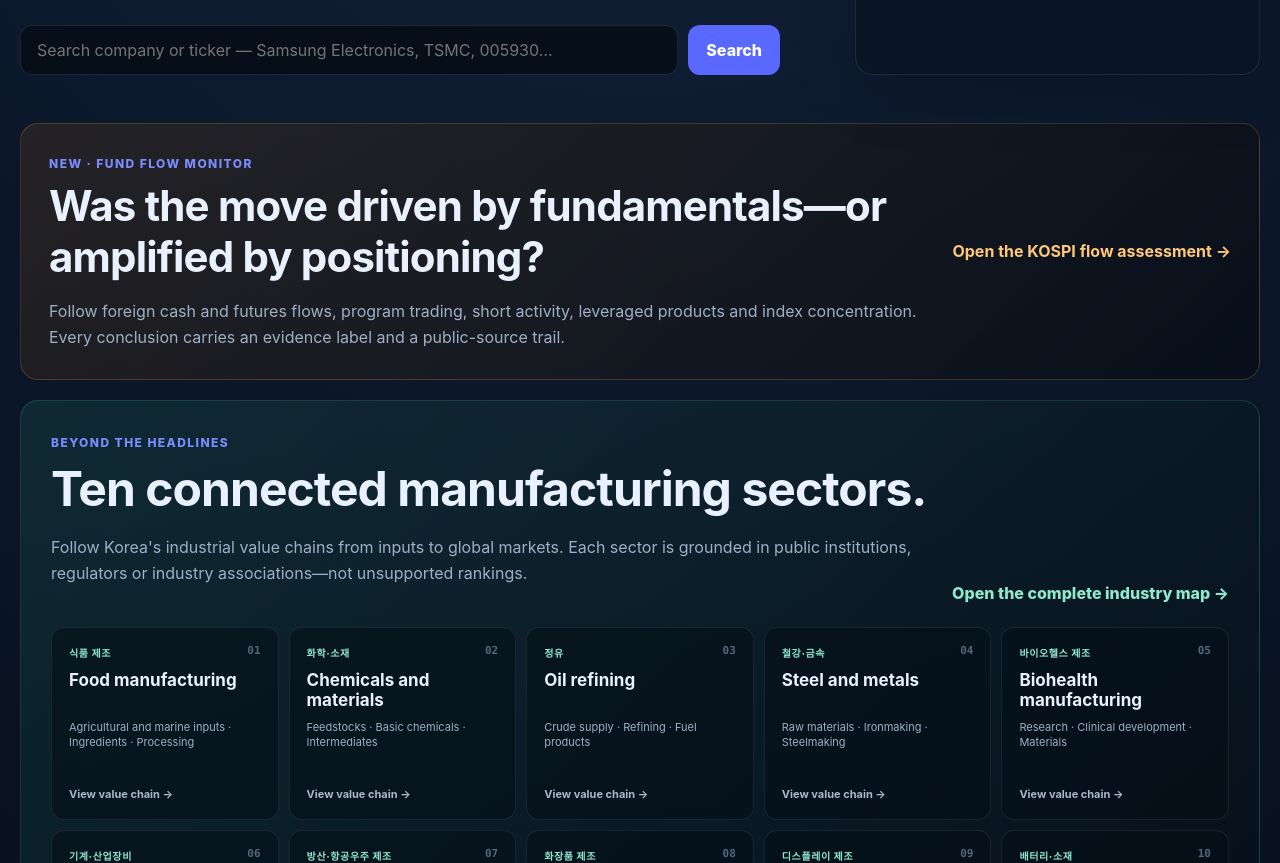
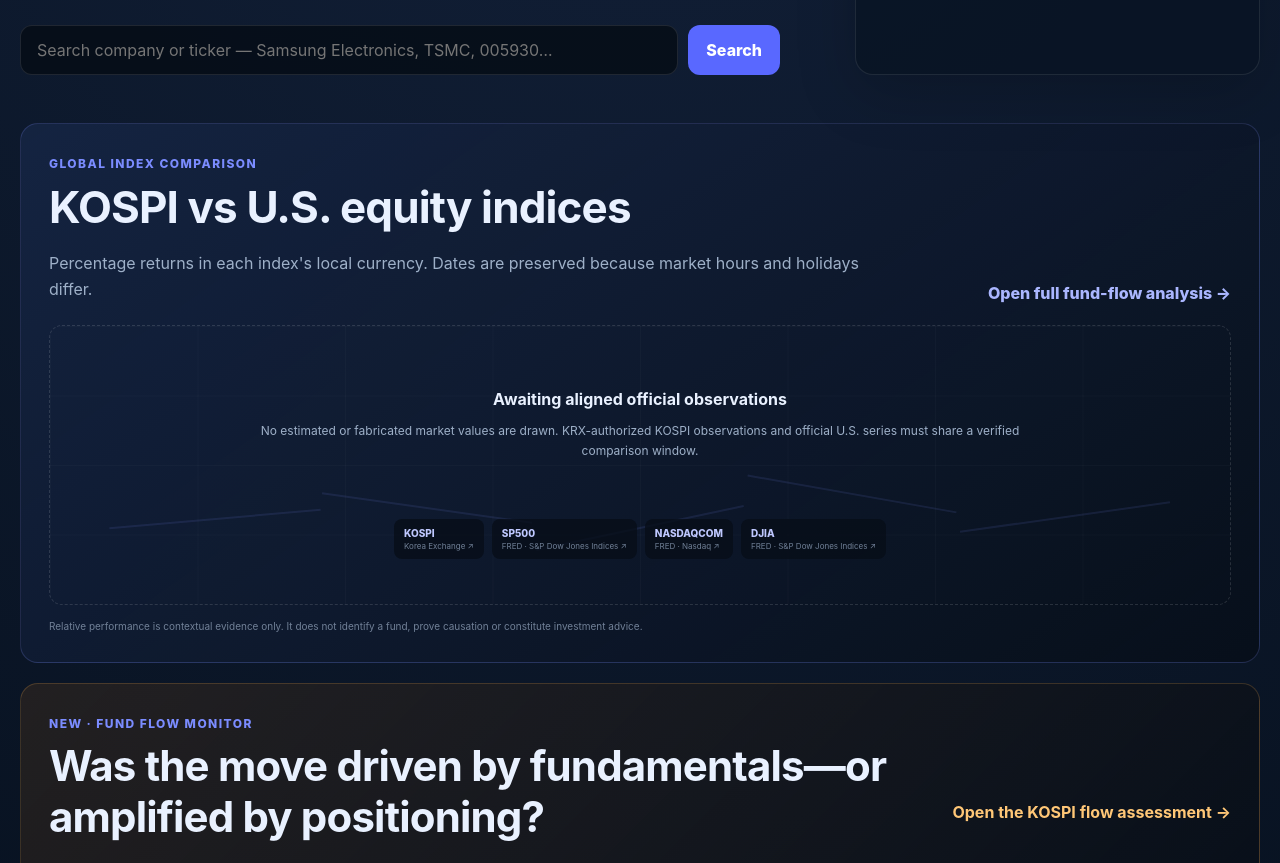
Before and after one commit to bobee8585-bit/korea-market-portal, a Next.js app: page / in a window 1280 px wide. Shown: the part 440-1303 px from the top of the page. Built offline with nearby package versions, Linux system fonts and the light colour scheme; no server answers; the database is empty.

Commit message:
feat: show global index comparison chart on homepage

```diff
--- a/app/globals.css
+++ b/app/globals.css
@@ -411,3 +411,38 @@
 .comparisonLimits strong { width: 100%; color: #cbd6e6; }
 @media (max-width: 800px) { .benchmarkDirectory { grid-template-columns: 1fr 1fr; } }
 @media (max-width: 520px) { .benchmarkDirectory { grid-template-columns: 1fr; } }
+
+.indexComparisonHome { margin: 20px 0; padding: 28px; border: 1px solid rgba(130,146,255,.2); border-radius: 18px; background: linear-gradient(145deg,rgba(21,36,66,.96),rgba(7,14,24,.84)); }
+.indexComparisonIntro { display: grid; grid-template-columns: minmax(0,1fr) auto; gap: 24px; align-items: end; }
+.indexComparisonIntro h2 { font-size: clamp(26px,4vw,44px); }
+.indexComparisonIntro p { max-width: 850px; margin-bottom: 0; }
+.indexComparisonIntro > a { color: #aab6ff; font-weight: 800; }
+.returnChart { margin-top: 22px; overflow-x: auto; border: 1px solid rgba(255,255,255,.07); border-radius: 13px; }
+.returnChartHead, .returnChartRow { display: grid; grid-template-columns: 210px repeat(3,minmax(180px,1fr)); gap: 14px; min-width: 820px; align-items: center; padding: 13px 16px; }
+.returnChartHead { color: #718097; background: rgba(255,255,255,.035); font-size: 9px; }
+.returnChartRow { border-top: 1px solid rgba(255,255,255,.06); }
+.returnChartRow > div:first-child { display: grid; gap: 4px; }
+.returnChartRow small { color: #718097; }
+.returnTrack { position: relative; height: 32px; background: rgba(255,255,255,.025); border-radius: 7px; overflow: hidden; }
+.returnZero { position: absolute; top: 0; bottom: 0; left: 50%; width: 1px; background: rgba(255,255,255,.18); }
+.returnFill { position: absolute; top: 9px; height: 14px; }
+.returnFill.positive { left: 50%; background: linear-gradient(90deg,#4fae91,#79ddb9); }
+.returnFill.negative { right: 50%; background: linear-gradient(90deg,#ff96a6,#d65970); }
+.returnTrack b { position: absolute; right: 7px; top: 8px; font-size: 10px; }
+.returnMissing { position: absolute; inset: 0; display: grid; place-items: center; color: #536177; }
+.chartAwaiting { position: relative; min-height: 280px; display: grid; place-items: center; gap: 16px; margin-top: 22px; padding: 42px 28px 24px; overflow: hidden; border: 1px dashed rgba(255,255,255,.13); border-radius: 13px; text-align: center; }
+.chartAwaiting > div:not(.chartGrid) { position: relative; z-index: 2; }
+.chartAwaiting p { max-width: 760px; margin-bottom: 0; font-size: 12px; }
+.chartGrid { position: absolute; inset: 0; opacity: .45; background-image: linear-gradient(rgba(255,255,255,.055) 1px,transparent 1px),linear-gradient(90deg,rgba(255,255,255,.055) 1px,transparent 1px); background-size: 100% 25%,12.5% 100%; }
+.chartGrid i { position: absolute; bottom: 18%; width: 18%; height: 2px; background: rgba(130,146,255,.25); transform: rotate(-5deg); }
+.chartGrid i:nth-child(1) { left: 5%; bottom: 30%; }
+.chartGrid i:nth-child(2) { left: 23%; bottom: 34%; transform: rotate(8deg); }
+.chartGrid i:nth-child(3) { left: 41%; bottom: 27%; transform: rotate(-12deg); }
+.chartGrid i:nth-child(4) { left: 59%; bottom: 39%; transform: rotate(10deg); }
+.chartGrid i:nth-child(5) { left: 77%; bottom: 31%; transform: rotate(-8deg); }
+.chartSourceLegend { display: flex; flex-wrap: wrap; justify-content: center; gap: 8px; }
+.chartSourceLegend a { display: grid; gap: 2px; padding: 8px 10px; border-radius: 8px; background: rgba(7,14,24,.78); text-align: left; }
+.chartSourceLegend span { color: #bfc8ff; font-size: 10px; font-weight: 800; }
+.chartSourceLegend small { color: #718097; font-size: 8px; }
+.chartDisclosure { margin: 13px 0 0; color: #718097; font-size: 10px; }
+@media (max-width: 800px) { .indexComparisonIntro { grid-template-columns: 1fr; } .chartAwaiting { min-height: 340px; } }
--- a/app/page.tsx
+++ b/app/page.tsx
@@ -1,5 +1,6 @@
 import { DirectSponsorSlot } from "@/components/monetization";
 import { industryCatalog } from "@/lib/industry-catalog";
+import { IndexComparisonChart } from "@/components/index-comparison-chart";
 
 const ecosystemStages = ["Materials", "Equipment", "Design", "Wafer / Fab", "Memory / Foundry", "Packaging", "Testing", "End Market"];
 const principles = ["Official or rights-cleared data first", "News and broker research default to LINK_ONLY", "No direct investment recommendations or trading instructions", "Every ecosystem relation requires evidence"];
@@ -19,6 +20,7 @@
         <div className="policyCard"><strong>Safety by design</strong>{principles.map((item) => <span key={item}>• {item}</span>)}</div>
       </section>
       <DirectSponsorSlot />
+      <IndexComparisonChart />
       <a className="fundFlowHomeFeature" href="/fund-flow"><div><span className="eyebrow">NEW · FUND FLOW MONITOR</span><h2>Was the move driven by fundamentals—or amplified by positioning?</h2><p>Follow foreign cash and futures flows, program trading, short activity, leveraged products and index concentration. Every conclusion carries an evidence label and a public-source trail.</p></div><strong>Open the KOSPI flow assessment →</strong></a>
       <section className="industryHomeFeature" aria-labelledby="industry-map-title">
         <div className="industryHomeIntro"><div><span className="eyebrow">BEYOND THE HEADLINES</span><h2 id="industry-map-title">Ten connected manufacturing sectors.</h2><p>Follow Korea&apos;s industrial value chains from inputs to global markets. Each sector is grounded in public institutions, regulators or industry associations—not unsupported rankings.</p></div><a href="/industries">Open the complete industry map →</a></div>
--- /dev/null
+++ b/components/index-comparison-chart.tsx
@@ -0,0 +1,28 @@
+import { db } from "@/lib/db";
+import { benchmarkDirectory, parseFundFlowSnapshot, type BenchmarkReturn } from "@/lib/fund-flow-monitor";
+
+const windows = [
+  { key: "return1dPct", label: "1D" },
+  { key: "return5dPct", label: "5D" },
+  { key: "return20dPct", label: "20D" },
+] as const;
+
+function ReturnBar({ value, scale }: { value: number | null; scale: number }) {
+  if (value == null) return <div className="returnTrack"><span className="returnMissing">—</span></div>;
+  const width = Math.min(50, Math.max(2, Math.abs(value) / scale * 50));
+  return <div className="returnTrack"><i className="returnZero" /><span className={value >= 0 ? "returnFill positive" : "returnFill negative"} style={{ width: `${width}%` }} /><b className={value >= 0 ? "positiveReturn" : "negativeReturn"}>{value > 0 ? "+" : ""}{value.toFixed(2)}%</b></div>;
+}
+
+export async function IndexComparisonChart() {
+  const record = await db.marketImpactEvent.findFirst({ where: { title: { startsWith: "FUND_FLOW_SNAPSHOT|KOSPI" }, evidenceStatus: "REGULATOR_CONFIRMED" }, orderBy: { occurredAt: "desc" } });
+  const snapshot = parseFundFlowSnapshot(record?.relevanceNote ?? null);
+  const benchmarks: BenchmarkReturn[] = snapshot?.benchmarks ?? [];
+  const values = benchmarks.flatMap((item) => windows.map(({ key }) => item[key])).filter((value): value is number => value != null);
+  const scale = Math.max(1, ...values.map(Math.abs));
+
+  return <section className="indexComparisonHome" aria-labelledby="index-comparison-title">
+    <div className="indexComparisonIntro"><div><span className="eyebrow">GLOBAL INDEX COMPARISON</span><h2 id="index-comparison-title">KOSPI vs U.S. equity indices</h2><p>Percentage returns in each index&apos;s local currency. Dates are preserved because market hours and holidays differ.</p></div><a href="/fund-flow">Open full fund-flow analysis →</a></div>
+    {benchmarks.length ? <div className="returnChart"><div className="returnChartHead"><strong>INDEX</strong>{windows.map((window) => <strong key={window.key}>{window.label}</strong>)}</div>{benchmarks.map((item) => <div className="returnChartRow" key={item.code}><div><small>{item.region} · {item.asOf.slice(0, 10)}</small><strong>{item.name}</strong></div>{windows.map(({ key }) => <ReturnBar key={key} value={item[key]} scale={scale} />)}</div>)}</div>:<div className="chartAwaiting"><div className="chartGrid" aria-hidden="true"><i /><i /><i /><i /><i /></div><div><strong>Awaiting aligned official observations</strong><p>No estimated or fabricated market values are drawn. KRX-authorized KOSPI observations and official U.S. series must share a verified comparison window.</p></div><div className="chartSourceLegend">{benchmarkDirectory.map((item) => <a href={item.sourceUrl} target="_blank" rel="noreferrer" key={item.code}><span>{item.code}</span><small>{item.sourceName} ↗</small></a>)}</div></div>}
+    <p className="chartDisclosure">Relative performance is contextual evidence only. It does not identify a fund, prove causation or constitute investment advice.</p>
+  </section>;
+}
--- a/scripts/verify-mvp.mjs
+++ b/scripts/verify-mvp.mjs
@@ -63,6 +63,10 @@
 }
 if (!fundFlowValidation.includes("OFFICIAL_BENCHMARK_SOURCE_REQUIRED")) failures.push("Benchmark ingestion must require an approved official source.");
 if (!fundFlowPage.includes("Index levels are not directly comparable") || !fundFlowPage.includes("This comparison does not identify a fund or prove causation")) failures.push("Global index comparison must preserve normalization and causality warnings.");
+const indexComparisonChart = read("components/index-comparison-chart.tsx");
+if (!home.includes("<IndexComparisonChart />")) failures.push("Home must render the global index comparison chart.");
+if (!indexComparisonChart.includes("No estimated or fabricated market values are drawn")) failures.push("Empty comparison chart must not imply fabricated data.");
+if (!indexComparisonChart.includes("return1dPct") || !indexComparisonChart.includes("return5dPct") || !indexComparisonChart.includes("return20dPct")) failures.push("Comparison chart must preserve all three return windows.");
 
 if (failures.length) {
   console.error(failures.map((failure) => `- ${failure}`).join("\n"));
```
